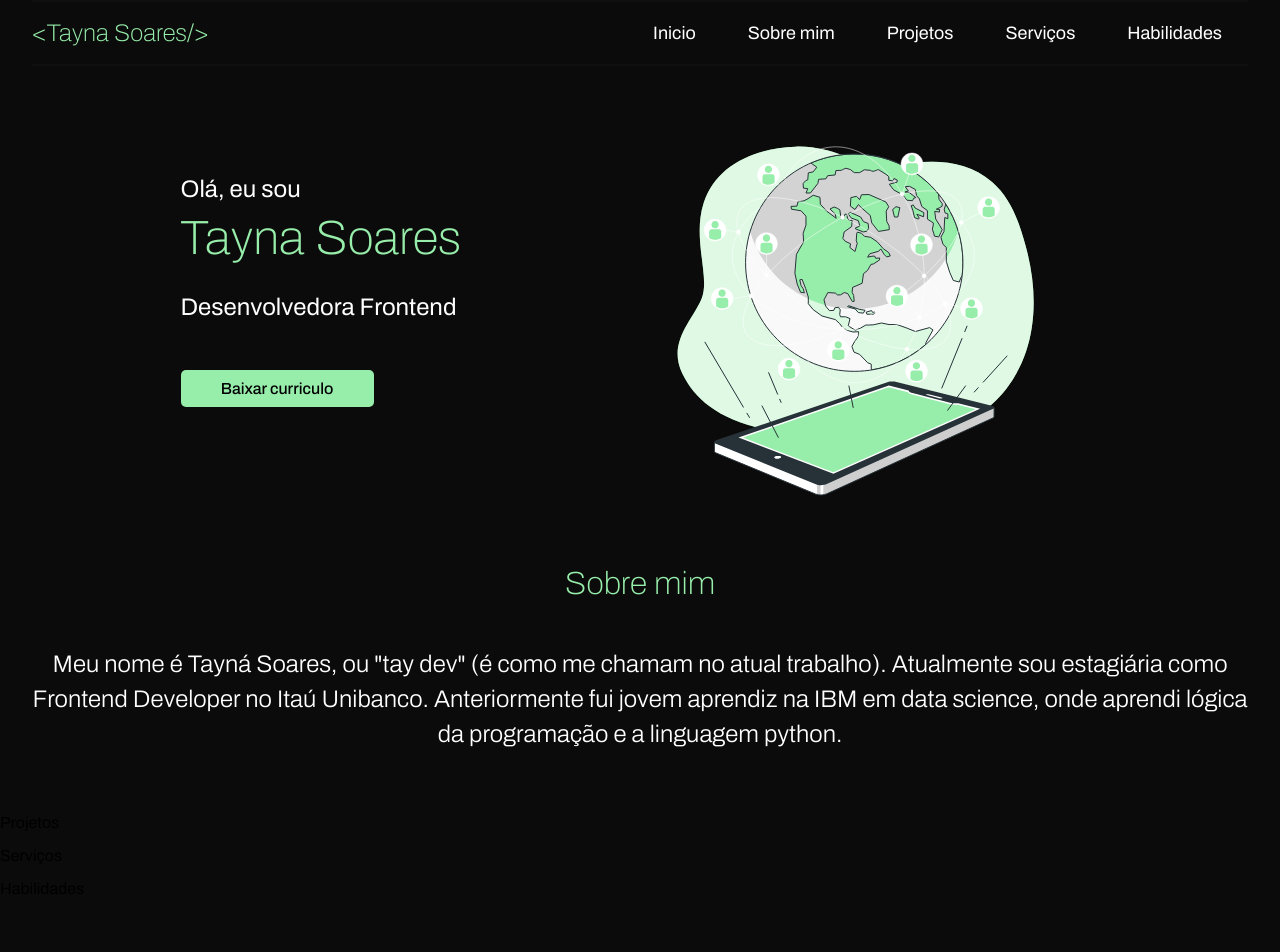
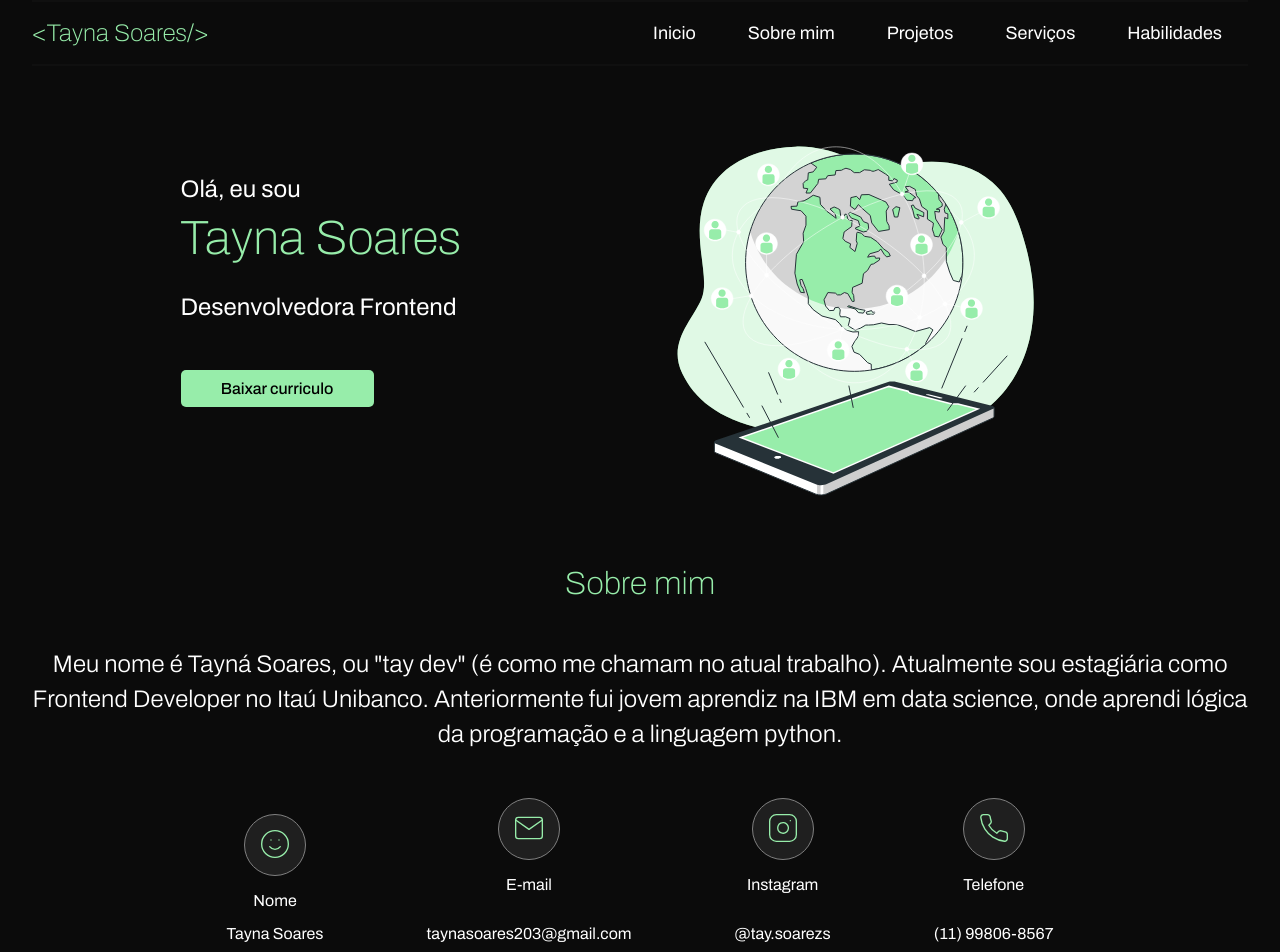
Before and after one commit to sstaynass/Portfolio-frontend-angular-challengs, an Angular app: page / in a window 1280 px wide. Shown: the top 952 px of the page. Before the commit the page ends 913 px from the top, so only its background shows below. Built offline with nearby package versions, Linux system fonts and the light colour scheme.

Commit message:
update social network

```diff
--- a/src/app/home/home.component.html
+++ b/src/app/home/home.component.html
@@ -24,6 +24,28 @@
     Atualmente sou estagiária como Frontend Developer no Itaú Unibanco. Anteriormente fui jovem aprendiz na IBM
     em data science, onde aprendi lógica da programação e a linguagem python.
 </div>
+<div class="redes">
+    <div class="me" id="spam-rede">
+        <button id="copy-rede"> <img src="smile.svg" alt="smile" height="32" width="32"> </button>
+        <p id="legenda">Nome</p>
+        Tayna Soares
+    </div>
+    <div class="e-mail" id="spam-rede">
+        <button id="copy-rede"> <img src="mail.svg" alt="mail" height="32" width="32"> </button>
+        <p id="legenda">E-mail</p>
+        <p>taynasoares203&#64;gmail.com</p>
+    </div>
+    <div class="instagram" id="spam-rede">
+        <button id="copy-rede"> <img src="instagram.svg" alt="instagram" height="32" width="32"> </button>
+        <p id="legenda">Instagram</p>
+        <p>&#64;tay.soarezs</p>
+    </div>
+    <div class="telefone" id="spam-rede">
+        <button id="copy-rede"> <img src="phone.svg" alt="phone" height="32" width="32"> </button>
+        <p id="legenda">Telefone</p>
+        <p>&#40;11&#41; 99806-8567</p>
+    </div>
+</div>
 <div class="Projetos">
     <p>Projetos</p>
 </div>
--- a/src/app/home/home.component.scss
+++ b/src/app/home/home.component.scss
@@ -85,3 +85,25 @@
     font-size: 32px;
     font-weight: 100;
 }
+.redes {
+    color: white;
+    display: flex;
+    align-items: center;
+    justify-content: space-between;
+    width: 827px;
+    margin: auto;
+}
+#copy-rede {
+    height: 62px;
+    width: 62px;
+    background-color: #1F1F1F;
+    border-radius: 100%;
+    cursor: pointer;
+    border: 1px solid gray;
+}
+#spam-rede {
+    display: flex;
+    align-items: center;
+    justify-content: center;
+    flex-direction: column;
+}
```
